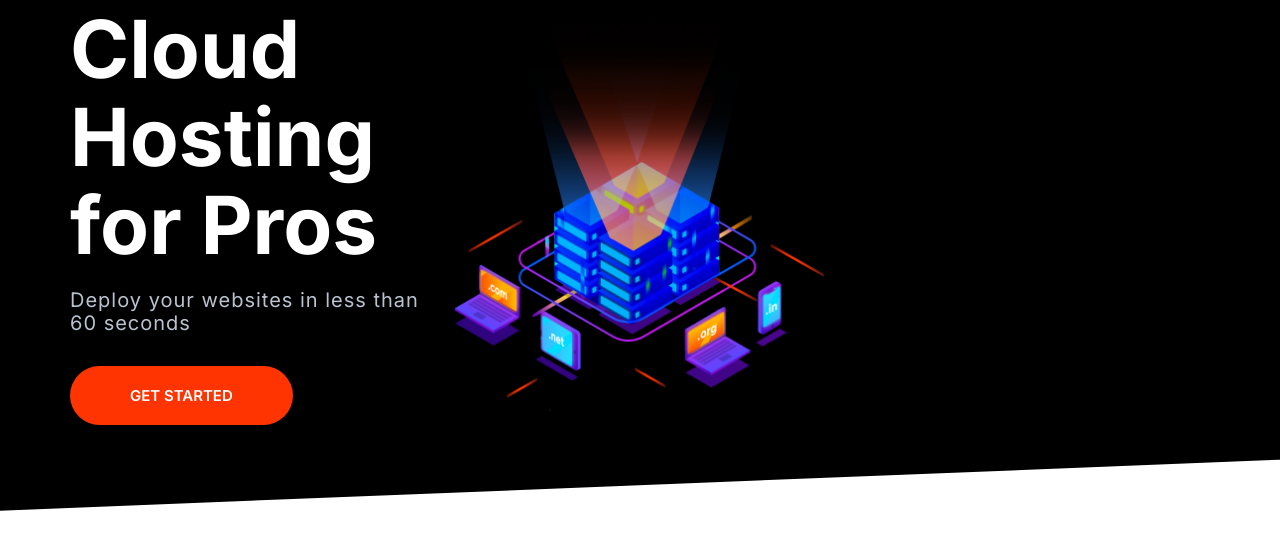
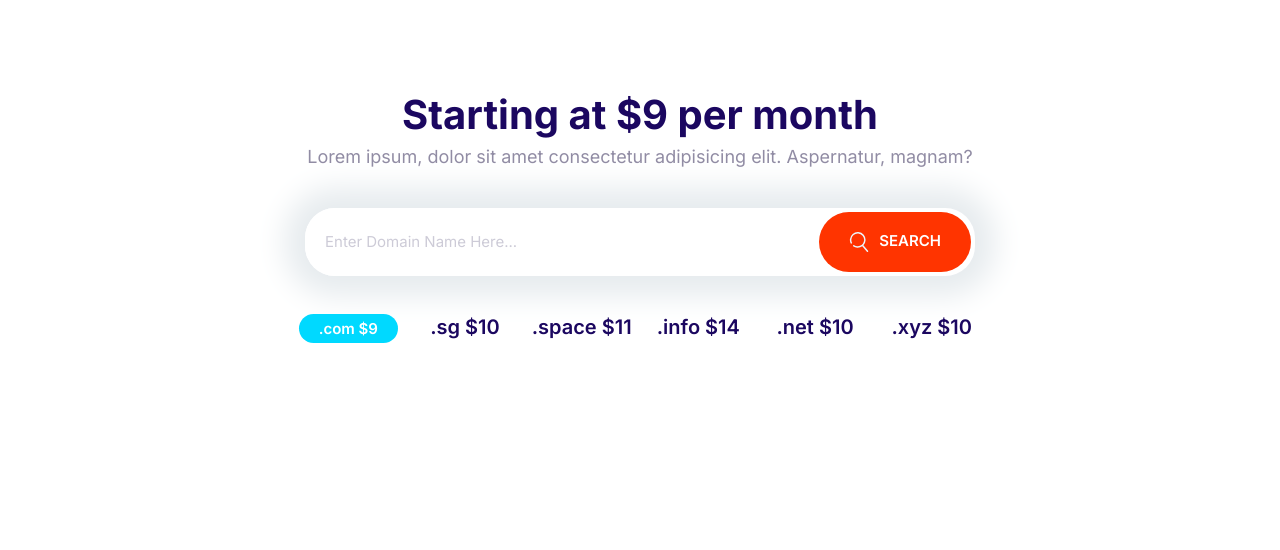
Before and after one commit to Psalmuel2000/First-Full-Project-via-Moshify-Tutorial, a plain HTML site: page Moshify/index.html in a window 1280 px wide. Drawn offline with Linux system fonts and the light colour scheme.

Commit message:
Building and styling the domain block.

```diff
--- a/Moshify/css/styles.css
+++ b/Moshify/css/styles.css
@@ -178,10 +178,18 @@ a {
   font-size: 1.8rem;
   font-weight: 600;
   margin: 1rem 0;
+  outline: 0;
   padding: 2rem 3rem;
   text-align: center;
   text-transform: uppercase;
   white-space: nowrap;
+}
+
+.btn .icon {
+  width: 2rem;
+  height: 2rem;
+  margin-right: 1rem;
+  vertical-align: middle;
 }
 
 .btn--primary {
@@ -260,7 +268,7 @@ a {
 .input-group .input {
   border: 0;
   flex-grow: 1;
-  padding: 1.5rem 1rem;
+  padding: 1.5rem 2rem;
 }
 
 .input-group .btn {
@@ -634,3 +642,29 @@ a {
     align-self: center;
   }
 }
+
+/* Domain Block */
+
+.block-domain .input-group {
+  box-shadow: 0 0 30px 20px #e6ebee;
+  border: 0;
+  margin: 4rem auto;
+  max-width: 670px;
+}
+
+.block-domain__prices {
+  display: grid;
+  grid-template-columns: repeat(3, 1fr);
+  grid-template-rows: repeat(2, 6rem);
+  font-size: 2rem;
+  font-weight: 600;
+  justify-items: center;
+  max-width: 700px;
+  margin: 0 auto;
+}
+
+@media screen and (min-width: 768px) {
+  .block-domain__prices {
+    grid-template-columns: repeat(auto-fit, minmax(10rem, 1fr));
+  }
+}
--- a/Moshify/index.html
+++ b/Moshify/index.html
@@ -14,17 +14,34 @@
     <link rel="stylesheet" href="css/styles.css" />
   </head>
   <body>
-    <section class="block block--dark block--skewed-left hero">
-      <div class="container grid grid--1x2">
-        <header class="block__header hero__content">
-          <h1 class="block__heading">Cloud Hosting for Pros</h1>
-          <p class="hero__tagline">
-            Deploy your websites in less than 60 seconds
-          </p>
-          <a href="#" class="btn btn--accent btn--stretched">Get Started</a>
-        </header>
-        <img class="hero__image" src="Images/banner.png" alt="" />
+    <section class="block container block-domain">
+      <header class="block__header">
+        <h2>Starting at $9 per month</h2>
+        <p>
+          Lorem ipsum, dolor sit amet consectetur adipisicing elit. Aspernatur,
+          magnam?
+        </p>
+      </header>
+      <div class="input-group">
+        <input
+          class="input"
+          type="text"
+          placeholder="Enter Domain Name Here..."
+        />
+        <button class="btn btn--accent">
+          <svg class="icon icon--white icon--block">
+            <use xlink:href="Images/sprite.svg#search"></use></svg
+          >Search
+        </button>
       </div>
+      <ul class="list block-domain__prices">
+        <li><span class="badge badge--secondary">.com $9</span></li>
+        <li>.sg $10</li>
+        <li>.space $11</li>
+        <li>.info $14</li>
+        <li>.net $10</li>
+        <li>.xyz $10</li>
+      </ul>
     </section>
     <script src="js/main.js"></script>
   </body>
```
Also changed, not shown: Moshify/components/domain_block.html (added, +25 -0 lines), Moshify/components/input.html (+1 -7 lines).
